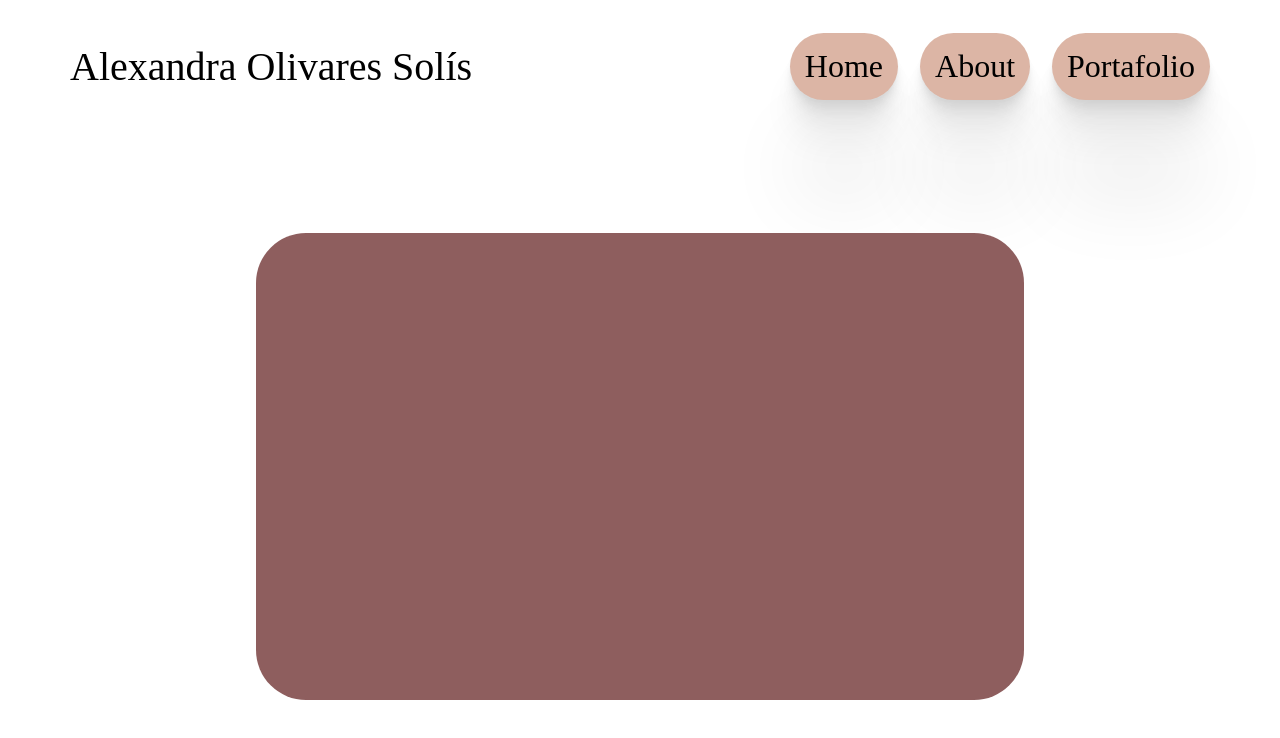
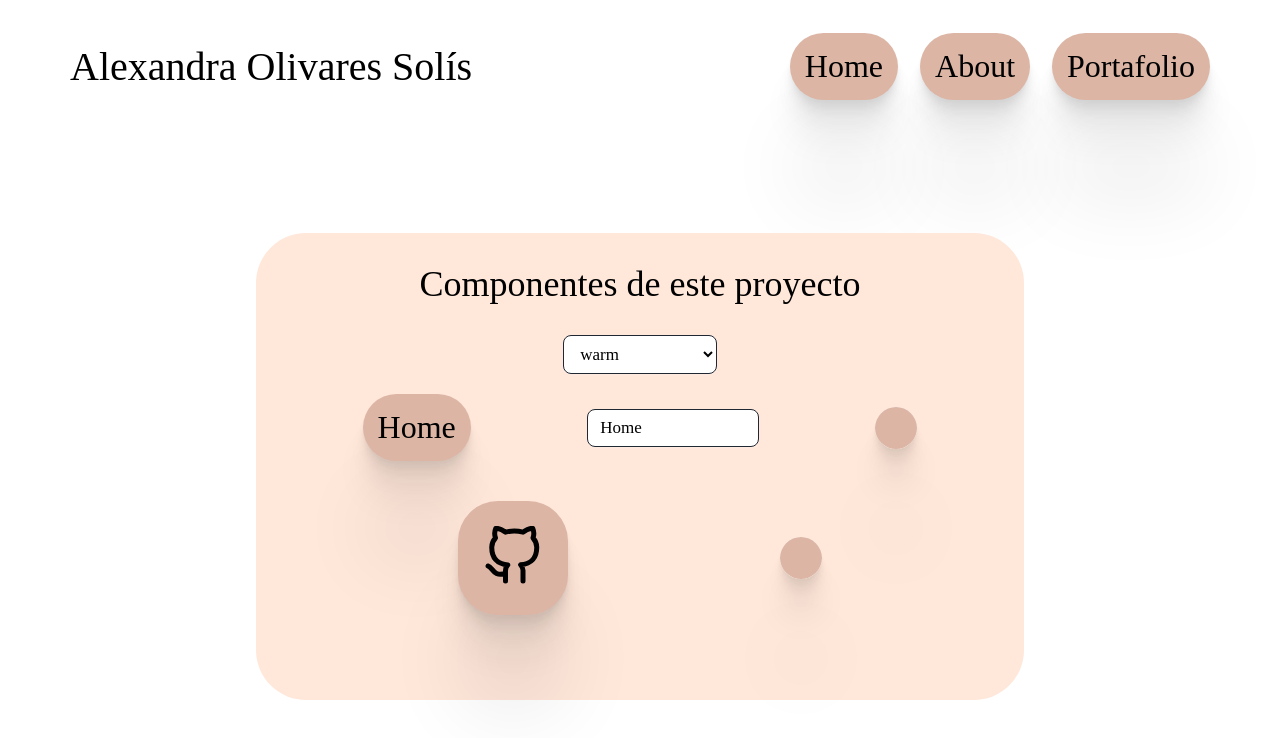
Before and after one commit to AlexandraOliv14/alexandraoliv14.github.io, a React (Create React App) app: page /portafolio in a window 1280 px wide. Shown: the top 738 px of the page. Built offline with nearby package versions, Linux system fonts and the light colour scheme; a web font is replaced by a local one.

Commit message:
add: inicio portafolio y fix de buttons

```diff
--- a/src/components/Button.tsx
+++ b/src/components/Button.tsx
@@ -3,7 +3,7 @@ import React from 'react'
 interface Prop {
     text: string;
     color?: string;
-    onClick: ()=>void;
+    onClick?: ()=>void;
 }
 
 export const Button = ({ text = '', color, onClick }: Prop) => {
--- a/src/components/ButtonIcon.tsx
+++ b/src/components/ButtonIcon.tsx
@@ -2,7 +2,7 @@ import React from 'react'
 
 interface Props{
     url?:string;
-    href:string;
+    href?:string;
     children?: JSX.Element[] | JSX.Element;
     color?:string;
 }
--- /dev/null
+++ b/src/hooks/useForm.tsx
@@ -0,0 +1,16 @@
+import React, { useState } from 'react'
+
+
+export const useForm = (defaultValue:any) => {
+
+    const [state, setState] = useState(defaultValue);
+
+    const onChange = (e : React.ChangeEvent<HTMLInputElement | HTMLTextAreaElement | HTMLSelectElement>) =>{
+        setState({
+            ...state,
+            [e.target.name]: e.target.value
+        })
+    }
+
+    return { state, onChange, setState };
+}
--- a/src/sass/about.sass
+++ b/src/sass/about.sass
@@ -25,7 +25,7 @@
         display: flex
         flex-direction: row
         flex-wrap: wrap
-        p
+        .p
             justify-content: flex-start
             display: flex
             flex: 6
--- a/src/sass/portafolio.sass
+++ b/src/sass/portafolio.sass
@@ -12,11 +12,70 @@
         height: 80vh
         justify-content: center
         align-items: center
+        flex-direction: column
 
         .card
             display: flex
-            background: #8e5e5e
-            //flex: 1
+            background: #e2c4c4
             width: 60%
             height: 70%
             border-radius: 50px
+            // align-items: center
+            //justify-content: center
+            flex-direction: column
+
+            h2
+                align-items: center
+                font-size: 36px
+                font-weight: 300
+
+            .container-select
+                display: flex
+                flex-direction: row
+                justify-content: center
+                align-items: center
+
+            select, input
+                display: flex
+                width: 20%
+                flex-direction: row
+                padding: 8px 12px
+                background: #ffffff
+                border: 1px solid #202833
+                border-radius: 8px
+                box-shadow: 0px 2px 2px rgba(255, 255, 255, 0.15)
+                font-family: 'JetBrainsMono'
+                font-size: 17px
+                option
+                    font-family: 'JetBrainsMono'
+                    font-size: 17px
+
+            .buton1
+                display: flex
+                flex-direction: row
+                padding: 20px
+                gap: 30px
+                align-items: center
+                justify-content: space-evenly
+
+                .color-input-wrapper
+                    width: 42px
+                    height: 42px
+                    overflow: hidden
+                    border-radius: 50%
+                    display: inline-flex
+                    align-items: center
+                    position: relative
+                    box-shadow: 0px 2.767256498336792px 2.2138051986694336px rgba(0, 0, 0, 0.02),0px 6.650102138519287px 5.32008171081543px rgba(0, 0, 0, 0.03),0px 12.521552085876465px 10.017241477966309px rgba(0, 0, 0, 0.04),0px 22.3363094329834px 17.869047164916992px rgba(0, 0, 0, 0.04),0px 41.777610778808594px 33.422088623046875px rgba(0, 0, 0, 0.05),0px 100px 80px rgba(0, 0, 0, 0.07)
+
+                .color-input-wrapper  input[type=color]
+                    position: absolute
+                    height: 4em
+                    width: 4em
+                    top: 50%
+                    left: 50%
+                    transform: translate(-50%, -50%)
+                    overflow: hidden
+                    border: none
+                    margin: 0
+                    padding: 0
--- a/src/theme.tsx
+++ b/src/theme.tsx
@@ -1,7 +1,7 @@
 export const theme ={
     warm:{
         primary:'#DCB5A5',
-        secondary:'#FFF9F6'
+        secondary:'#FFE7DA'
     },
     cool:{
         primary:'#E8F1FE',
--- a/src/views/About.tsx
+++ b/src/views/About.tsx
@@ -34,16 +34,16 @@ export const About = () => {
                 <div className='img'>
                     <img src='./imgs/aleyPatana.jpg' width={417} height={420} alt='aleypatana' />
                 </div>
-                <p>
+                <div className='p'>
                     <Typewriter
+                        options={{delay:30}}
                         onInit={(typewriter) => {
                             typewriter
-                                .typeString('¡Hola! Soy Alexandra Olivares<br /> Solís, ingeniera informática<br />especializada en desarrollo<br />de software full-stack, con <br />un enfoque en React.js, React<br />Native, y Java.')
-                                .pauseFor(1000)
+                                .typeString('¡Hola! Soy Alexandra Olivares<br /> Solís, Ingeniera informática<br />especializada en desarrollo<br />de software full-stack, con <br />un enfoque en React.js, React<br />Native, y Java.')
                                 .start();
                         }}
                     />
-                </p>
+                </div>
             </div>
             <Separacion />
             <div className='about-educacion'>
@@ -69,7 +69,7 @@ export const About = () => {
                     <img src='./imgs/DALL_E_crecimiento.png' width={500} alt='dallydiploma' style={{ background: theme[currentState].primary }} />
                 </div>
                 <p ref={aboutEduRef}>
-                    {inViewportEdu && <FadeInText text="Estoy profundamente apasionada por los proyectos innovadores y me encuentro constantemente     en búsqueda de nuevas     oportunidades y aprendizajes en el  mundo del desarrollo." />}
+                    {inViewportEdu && <FadeInText text="  Me apasiona profundamente       trabajar en proyectos      innovadores y me encuentro    constantemente en búsqueda de     nuevas oportunidades y    aprendizajes en el mundo del desarrollo." />}
                 </p>
             </div>
             <Separacion />
--- a/src/views/Portafolio.tsx
+++ b/src/views/Portafolio.tsx
@@ -1,22 +1,64 @@
 import React, { useContext, useEffect } from 'react'
 import { ThemeContext } from '../context/themeContext';
+import { theme } from '../theme';
+import { Button } from '../components/Button';
+import { useForm } from '../hooks/useForm';
+import { ButtonIcon } from '../components/ButtonIcon';
+import { FiGithub } from 'react-icons/fi';
 
 export const Portafolio = () => {
 
-    const { toggleState } = useContext(ThemeContext);//currentState
+    const { toggleState, currentState } = useContext(ThemeContext);//currentState
 
     useEffect(() => {
         toggleState('warm')
         // eslint-disable-next-line react-hooks/exhaustive-deps
     }, [])
 
-  return (
-    <div className='portafolio'>
-        <div className='pagina1'>
-            <div className='card'>
+    const { state, onChange, setState } = useForm({ select: 'warm', text: 'Home', color: theme[currentState].primary, color1: theme[currentState].primary });
+    const { select, text, color, color1 } = state;
 
+    useEffect(() => {
+        toggleState(select);
+
+        // eslint-disable-next-line react-hooks/exhaustive-deps
+    }, [select]);
+
+    useEffect(() => {
+        setState({...state, color:theme[currentState].primary, color1:theme[currentState].primary})
+        // eslint-disable-next-line react-hooks/exhaustive-deps
+    }, [currentState])
+
+
+    return (
+        <div className='portafolio'>
+            <div className='pagina1'>
+                <div className='card' style={{ background: theme[currentState].secondary }}>
+                    <h2>Componentes de este proyecto</h2>
+                    <div className='container-select'>
+                        <select onChange={onChange} value={select} name='select'>
+                            <option value='warm'>warm</option>
+                            <option value='ligthwarm'>ligthwarm</option>
+                            <option value='cool'>cool</option>
+                        </select>
+                    </div>
+                    <div className='buton1'>
+                        <Button text={text} color={color}/>
+                        <input onChange={onChange} value={text} name='text' />
+                        <div className="color-input-wrapper">
+                            <input type="color" onChange={onChange} value ={color} name='color'/>
+                        </div>
+                    </div>
+                    <div className='buton1'>
+                        <ButtonIcon color={color1}>
+                            <FiGithub style={{ fontSize: 60, margin: '5px', color: 'black' }} />
+                        </ButtonIcon>
+                        <div className="color-input-wrapper">
+                            <input type="color" onChange={onChange} value ={color1} name='color1'/>
+                        </div>
+                    </div>
+                </div>
             </div>
         </div>
-    </div>
-  )
+    )
 }
```
